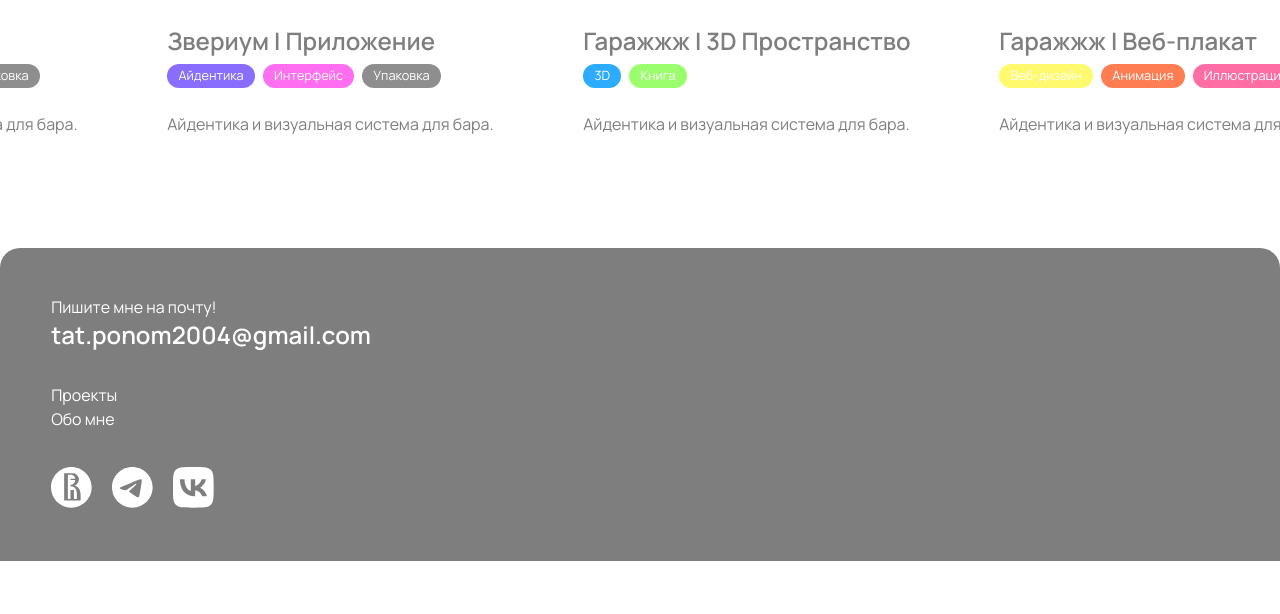
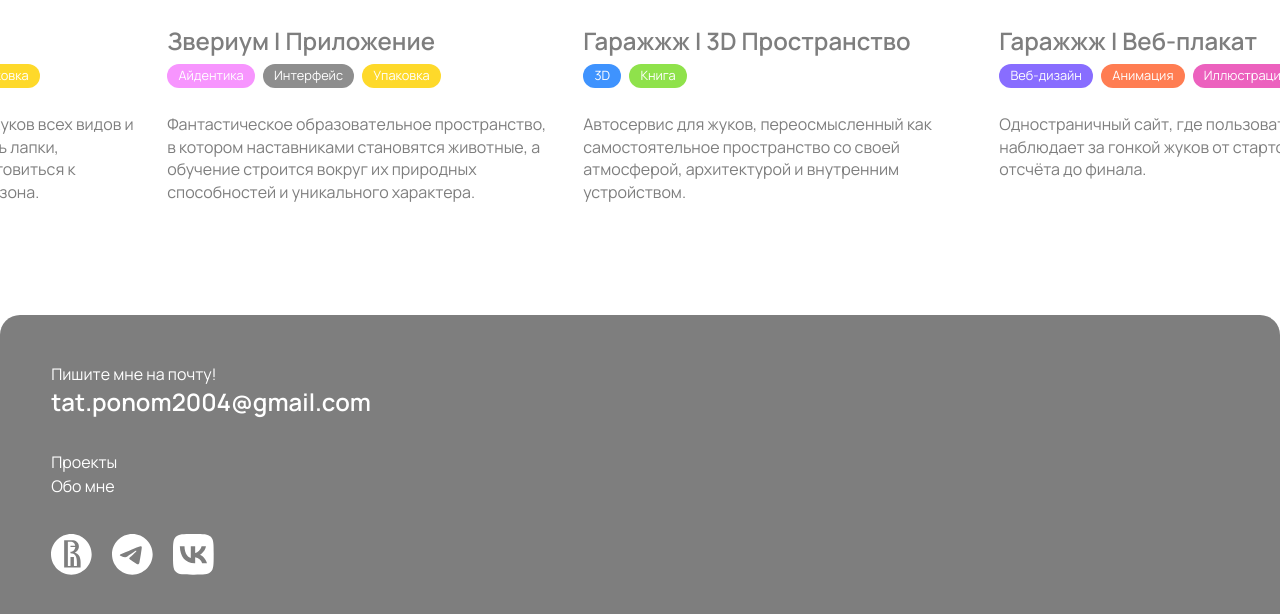
Before and after one commit to tanyaponomaryova/Portfolio, a plain HTML site: page index.html in a window 1280 px wide. Shown: the part 1443-2057 px from the top of the page. Before the commit the page ends 2004 px from the top, so only its background shows below. Drawn offline with nearby package versions, Linux system fonts and the light colour scheme.

Commit message:
short description for projects

```diff
--- a/scripts/hero.js
+++ b/scripts/hero.js
@@ -33,7 +33,7 @@ document.addEventListener('DOMContentLoaded', () => {
   function showTrailImg(e) {
     // ограничение частоты создания картинок
     const now = Date.now();
-    if (now - last < 100) return;
+    if (now - last < 80) return;
     last = now;
 
     const img = document.createElement('img');
@@ -74,9 +74,9 @@ document.addEventListener('DOMContentLoaded', () => {
     // Плавное появление (раздвигает текст)
     gsap.to(img, {
       width: 'auto',
-      height: '60px',
-      marginLeft: 6,
-      marginRight: 6,
+      height: '0.8em',
+      // marginLeft: 6,
+      // marginRight: 6,
       duration: 0.5,
       ease: 'power2.out',
     });
@@ -84,8 +84,8 @@ document.addEventListener('DOMContentLoaded', () => {
     // Плавное исчезновение
     gsap.to(img, {
       width: 0,
-      marginLeft: 0,
-      marginRight: 0,
+      // marginLeft: 0,
+      // marginRight: 0,
       duration: 1,
       delay: 1,
       ease: 'power2.out',
--- a/scripts/projects-data.js
+++ b/scripts/projects-data.js
@@ -3,7 +3,8 @@ const projects = [
     slug: 'garazhzhzh-brand-identity',
     coverUrl: `знак стрелка на дереве-2.png`,
     title: 'Гаражжж | Айдентика ',
-    shortDescription: 'Айдентика и визуальная система для бара.',
+    shortDescription:
+      'Вымышленный автосервис для жуков всех видов и размеров. Здесь можно починить лапки, отполировать крылья или подготовиться к главным летательным гонкам сезона.',
     fullDescription: `<h3>О проекте</h3>
 <h3 class="big-description">
 «Гаражжж» — вымышленный автосервис для жуков всех видов и размеров. Здесь можно починить лапки, отполировать крылья или подготовиться к главным летательным гонкам сезона. Проект объединяет автомобильную эстетику, мир насекомых и атмосферу гоночных соревнований в яркую фантазийную айдентику.
@@ -91,7 +92,8 @@ const projects = [
     slug: 'zverium',
     coverUrl: `мерч.jpg`,
     title: 'Звериум | Приложение ',
-    shortDescription: 'Айдентика и визуальная система для бара.',
+    shortDescription:
+      'Фантастическое образовательное пространство, в котором наставниками становятся животные, а обучение строится вокруг их природных способностей и уникального характера.',
     fullDescription: `<h3> О проекте </h3>
 
 
@@ -116,15 +118,6 @@ const projects = [
       {
         type: 'single',
         content: '1.jpg',
-      },
-
-      {
-        type: 'text',
-        content: `Lentiful is an instant lentil company aiming to provide
-          nutrient-dense, delicious and healthy lunches at a moment’s notice.
-          Founder Ben Bacon came to me to develop a full brand identity and
-          packaging system. Our goal was to transform a traditionally overlooked
-          category in`,
       },
 
       {
@@ -183,7 +176,8 @@ const projects = [
     slug: 'garazhzhzh-3d-environment',
     coverUrl: `кафе.png`,
     title: 'Гаражжж | 3D Пространство',
-    shortDescription: 'Айдентика и визуальная система для бара.',
+    shortDescription:
+      'Автосервис для жуков, переосмысленный как самостоятельное пространство со своей атмосферой, архитектурой и внутренним устройством.',
     fullDescription: `<h3>
  О проекте
 </h3>
@@ -318,7 +312,8 @@ const projects = [
     slug: 'garazhzhzh-web-poster',
     coverUrl: `iphone.png`,
     title: 'Гаражжж | Веб-плакат',
-    shortDescription: 'Айдентика и визуальная система для бара.',
+    shortDescription:
+      'Одностраничный сайт, где пользователь наблюдает за гонкой жуков от стартового отсчёта до финала.',
     fullDescription: `<h3> О проекте </h3>
 
 <h3 class="big-description"> «Гаражжж» — одностраничный веб-плакат, развивающий визуальную вселенную автосервиса для жуков.
@@ -374,7 +369,8 @@ const projects = [
     slug: 'font-tt-autonomous',
     coverUrl: `desktop-1.png`,
     title: 'TT Autonomous | Веб-плакат',
-    shortDescription: 'Айдентика и визуальная система для бара.',
+    shortDescription:
+      'Шрифт TT Autonomous — современный технологичный гротеск с брутальной геометрией и угловатыми формами от студии TypeType.',
     fullDescription: `<h3> О проекте</h3>
 <h3 class="big-description">
 Проект посвящён одностраничному сайту о шрифте TT Autonomous — современном технологичном гротеске с брутальной геометрией и угловатыми формами. Основной идеей стало исследование того, как визуальный язык сайта может передавать характер шрифта через атмосферу и метафору.
--- a/stylesheets/layout.css
+++ b/stylesheets/layout.css
@@ -7,15 +7,15 @@
   --normal-text-size: 1.2;
 
   /* tags colors*/
-  --tag-1: rgb(255, 109, 165);
-  --tag-2: rgb(255, 109, 240);
-  --tag-3: rgb(136, 109, 255);
-  --tag-4: rgb(44, 171, 255);
-  --tag-5: rgb(67, 255, 195);
-  --tag-6: rgb(155, 255, 109);
-  --tag-7: rgb(255, 250, 109);
+  --tag-1: #ec61be;
+  --tag-2: rgb(142, 142, 142);
+  --tag-3: #f795fe;
+  --tag-4: #3f93fe;
+  --tag-5: #a0fbfe;
+  --tag-6: #8fe24b;
+  --tag-7: rgb(136, 109, 255);
   --tag-8: rgb(255, 125, 82);
-  --tag-9: rgb(142, 142, 142);
+  --tag-9: #fed92a;
 }
 
 html,
@@ -127,18 +127,15 @@ a:hover {
 /* #region hero */
 
 #hero-section {
-  height: calc(100vh - 6vw - 50px);
+  /* height: calc(100vh - 6vw - 50px); */
   /* font-size: 4rem; */
-
   /* font-size: 45px; */
-
   /* font-size: 5vw; */
-
   /* font-size: 90px; */
 
   font-size: clamp(45px, 5vw, 90px);
   height: calc(100vh - 1em - 60px);
-  /* background-color: antiquewhite; */
+
   display: flex;
   flex-direction: column;
   justify-content: flex-end;
@@ -153,9 +150,8 @@ a:hover {
 
 .icon {
   width: 0;
-  height: 60px;
-  margin: 0;
-  /* padding:; */
+  height: 0.8em;
+  /* margin: 0; */
   display: inline-block;
   overflow: hidden;
 }
```
Also changed, not shown: about-me.html (+1 -1 lines).
